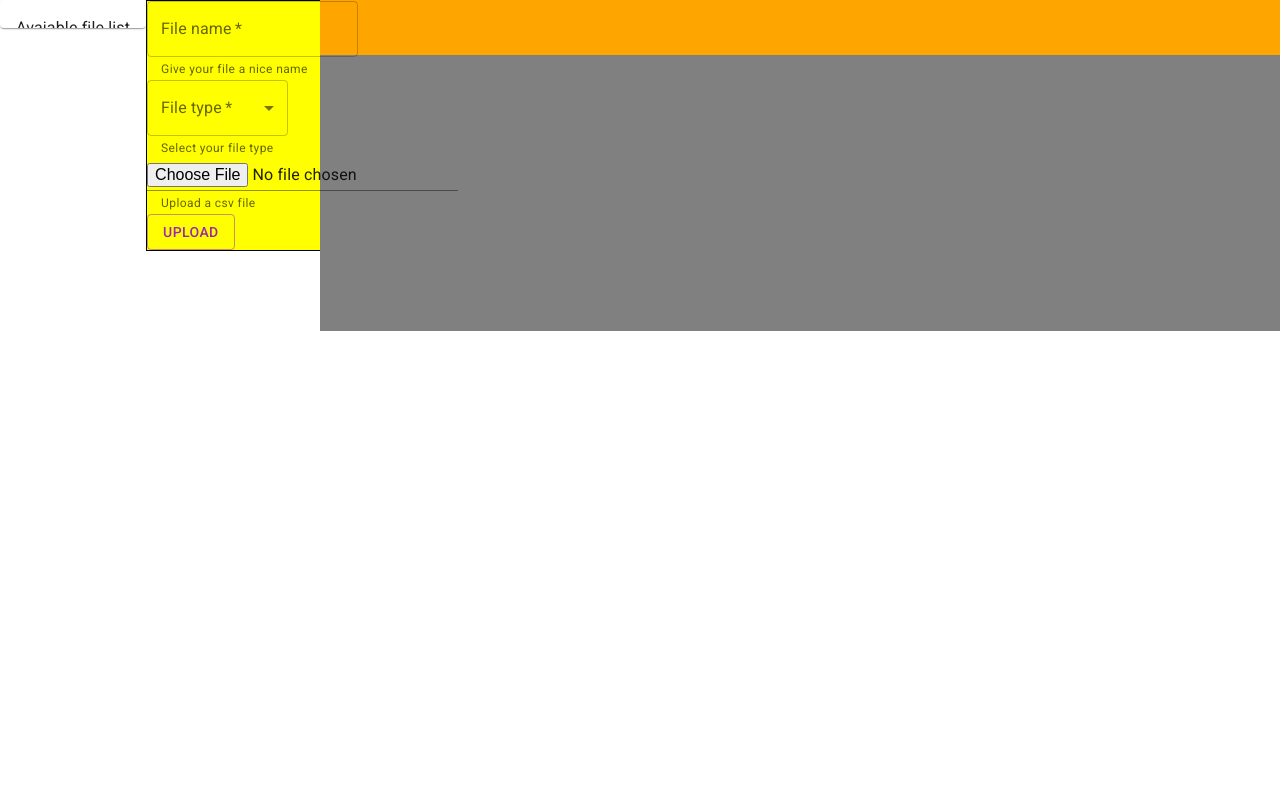
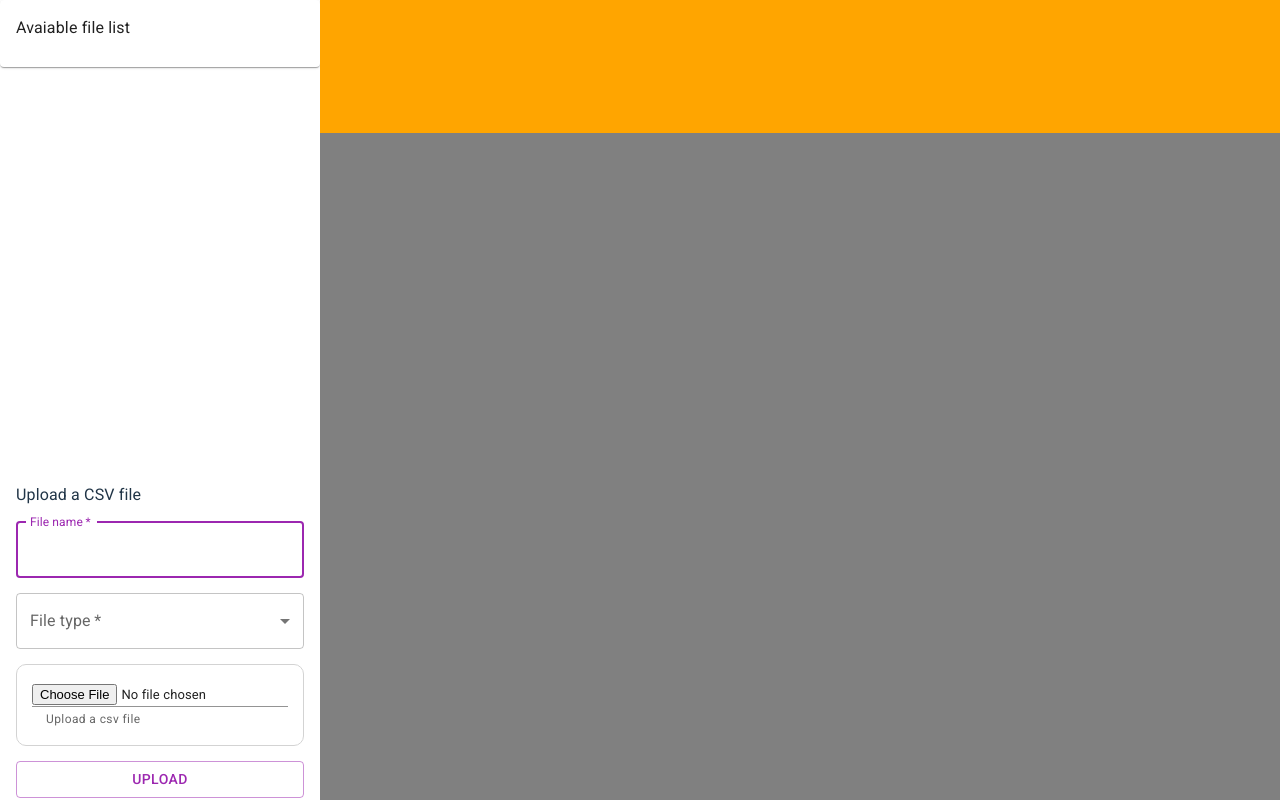
Before and after one commit to ssinthy/csv-analysis-fullstack, a React (Vite) app in the folder frontend-web/: page / in a window 1280 px wide. Built offline with nearby package versions, Linux system fonts and the light colour scheme; no server answers.

Commit message:
Fix style

```diff
--- a/frontend-web/src/App.tsx
+++ b/frontend-web/src/App.tsx
@@ -2,7 +2,7 @@ import { useEffect, useState } from "react";
 import { CsvUploadForm } from "./components/CsvUploadForm";
 import { FileMetadata } from "./types";
 import axios from "axios";
-import { Card, CardContent, Grid, List, Typography } from "@mui/material";
+import { Box, Card, CardContent, Grid, List, Typography } from "@mui/material";
 import { Visualizer } from "./components/Visualizer";
 import { UploadedFileList } from "./components/UploadedFileList";
 
@@ -47,6 +47,7 @@ function App() {
       style={{
         width: "100%",
         margin: 0,
+        maxHeight: "100vh",
       }}
     >
       <Grid
@@ -55,6 +56,7 @@ function App() {
         md={3}
         direction={"column"}
         display={{ xs: "none", md: "inherit" }}
+        style={{ height: "100vh" }}
       >
         <Grid
           item
@@ -70,7 +72,7 @@ function App() {
         <Grid
           item
           xs={0}
-          md={7}
+          md={6}
           style={{ overflow: "auto" }}
           display={{ xs: "none", md: "inherit" }}
           direction={"column"}
@@ -78,11 +80,25 @@ function App() {
         >
           <UploadedFileList myFileList={myFileList} />
         </Grid>
-        <Grid item xs={0} md={4} style={{ backgroundColor: "yellow" }}>
+        <Grid
+          item
+          xs={0}
+          md={5}
+          component={Box}
+          spacing={10}
+          style={{ overflow: "auto" }}
+          fontSize={"small"}
+        >
           <CsvUploadForm />
         </Grid>
       </Grid>
-      <Grid container xs={12} md={9} direction={"column"}>
+      <Grid
+        container
+        xs={12}
+        md={9}
+        direction={"column"}
+        style={{ height: "100vh" }}
+      >
         <Grid item xs={2} md={2} style={{ backgroundColor: "orange" }}></Grid>
         <Grid item xs={10} md={10} style={{ backgroundColor: "gray" }}></Grid>
       </Grid>
--- a/frontend-web/src/components/CsvUploadForm.tsx
+++ b/frontend-web/src/components/CsvUploadForm.tsx
@@ -7,6 +7,8 @@ import {
   MenuItem,
   TextField,
   Button,
+  Box,
+  Typography,
 } from "@mui/material";
 import { useCallback, useState } from "react";
 import { CsvCategory } from "../types";
@@ -51,8 +53,62 @@ function CsvUploadForm() {
   );
 
   return (
-    <form onSubmit={onSubmit} style={{ border: "1px solid black" }}>
+    <form
+      onSubmit={onSubmit}
+      style={{
+        display: "flex",
+        flexDirection: "column",
+        padding: "1rem",
+        gap: 15,
+      }}
+    >
+      <Typography>Upload a CSV file</Typography>
+      <TextField
+        label="File name"
+        color="secondary"
+        focused
+        required
+        value={filename}
+        onChange={(e) => setFilename(e.target.value)}
+      />
       <FormControl required>
+        <InputLabel id="type-dd">File type</InputLabel>
+        <Select
+          label="File type"
+          labelId="type-dd"
+          value={filetype}
+          onChange={(e) => setFiletype(e.target.value as CsvCategory)}
+        >
+          <MenuItem value={"CAPACITY"}>Capacity</MenuItem>
+          <MenuItem value={"CYCLE_INFO"}>Cycle info</MenuItem>
+        </Select>
+      </FormControl>
+
+      <FormControl
+        required
+        style={{ border: "1px solid lightgray", padding: 15, borderRadius: 10 }}
+      >
+        <Input
+          type="file"
+          inputProps={{ accept: ".csv" }}
+          style={{ fontSize: "small" }}
+          onChange={(e) => {
+            let files = (e.target as HTMLInputElement).files;
+            setFilecontent(files?.length ? files[0] : null);
+          }}
+        />
+        <FormHelperText>Upload a csv file</FormHelperText>
+      </FormControl>
+
+      <Button
+        variant="outlined"
+        color="secondary"
+        disabled={isUploading}
+        type="submit"
+      >
+        {isUploading ? "Uploading..." : "Upload"}
+      </Button>
+      {/* <FormControl required>
         <InputLabel>File name</InputLabel>
         <TextField
           value={filename}
@@ -71,17 +127,7 @@ function CsvUploadForm() {
         </Select>
         <FormHelperText>Select your file type</FormHelperText>
       </FormControl>
-      <FormControl required>
-        <Input
-          type="file"
-          inputProps={{ accept: ".csv" }}
-          onChange={(e) => {
-            let files = (e.target as HTMLInputElement).files;
-            setFilecontent(files?.length ? files[0] : null);
-          }}
-        />
-        <FormHelperText>Upload a csv file</FormHelperText>
-      </FormControl>
+
       <Button
         variant="outlined"
         color="secondary"
@@ -89,7 +135,7 @@ function CsvUploadForm() {
         type="submit"
       >
         {isUploading ? "Uploading..." : "Upload"}
-      </Button>
+      </Button> */}
     </form>
   );
 }
```
